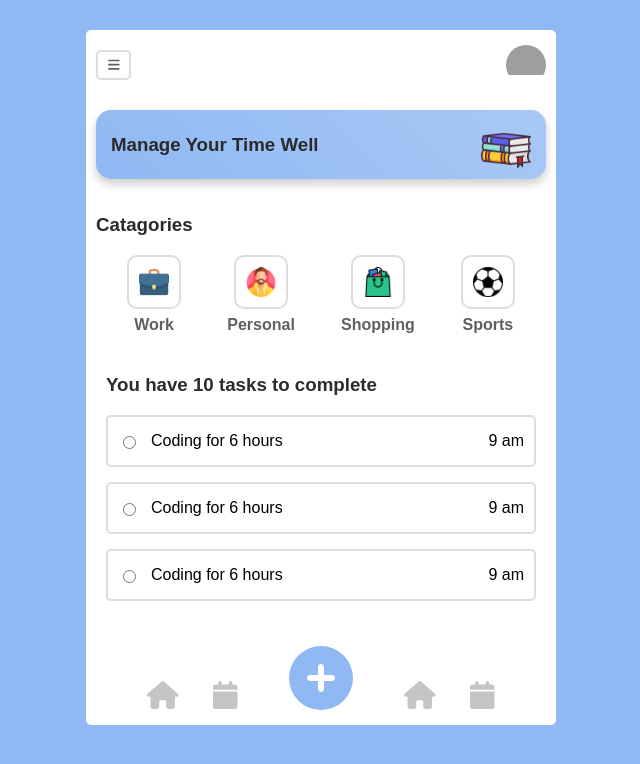
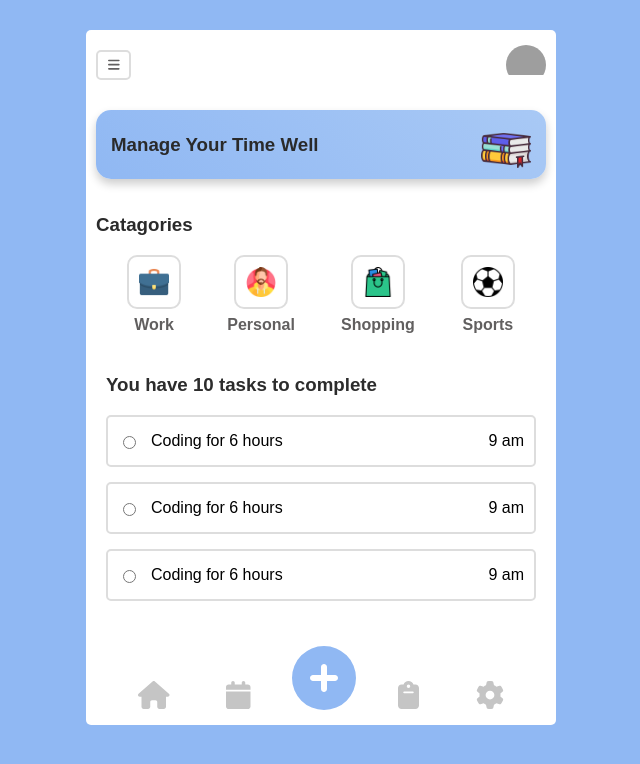
Before and after one commit to shafik720/To-do-app-with-React-Node-Mongodb, a React (Create React App) app: page / in a window 1280 px wide. Shown: the top 764 px of the page, without its empty margins (319-959 px from the left). Built offline with nearby package versions, Linux system fonts and the light colour scheme; grey boxes are pictures that could not be loaded.

Commit message:
working on bottom section

```diff
--- a/src/Components/BottomSection/BottomSection.css
+++ b/src/Components/BottomSection/BottomSection.css
@@ -17,6 +17,3 @@
     font-size: 28px;
     color: rgb(197, 197, 197);
 }
-.bottom-left{
-
-}
--- a/src/Components/BottomSection/BottomSection.js
+++ b/src/Components/BottomSection/BottomSection.js
@@ -1,23 +1,17 @@
 import React from 'react';
 import './BottomSection.css';
 import { FontAwesomeIcon } from '@fortawesome/react-fontawesome';
-import { faHouse, faCalendar, faPlusCircle } from '@fortawesome/free-solid-svg-icons';
+import { faHouse, faCalendar, faPlusCircle, faGear, faClipboard } from '@fortawesome/free-solid-svg-icons';
 
 
 const BottomSection = () => {
     return (
         <div className="bottom-div">
-            <div className="bottom-left">
-                <span><FontAwesomeIcon className="single-icon" icon={faHouse} /> </span>
-                <span><FontAwesomeIcon className="single-icon" icon={faCalendar} /> </span>
-            </div>
-            <div className="bottom-mid">
-                <span><FontAwesomeIcon className="add-icon" icon={faPlusCircle} /> </span>
-            </div>
-            <div className="bottom-right">
-                <span><FontAwesomeIcon className="single-icon" icon={faHouse} /> </span>
-                <span><FontAwesomeIcon className="single-icon" icon={faCalendar} /> </span>
-            </div>
+            <span><FontAwesomeIcon className="single-icon" icon={faHouse} /> </span>
+            <span><FontAwesomeIcon className="single-icon" icon={faCalendar} /> </span>
+            <span><FontAwesomeIcon className="add-icon" icon={faPlusCircle} /> </span>
+            <span><FontAwesomeIcon className="single-icon" icon={faClipboard} /> </span>
+            <span><FontAwesomeIcon className="single-icon" icon={faGear} /> </span>
         </div>
     );
 };
```
